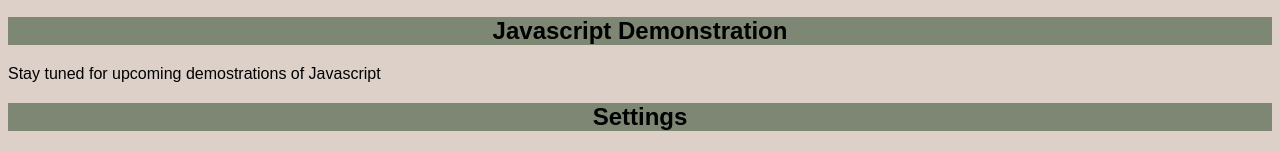
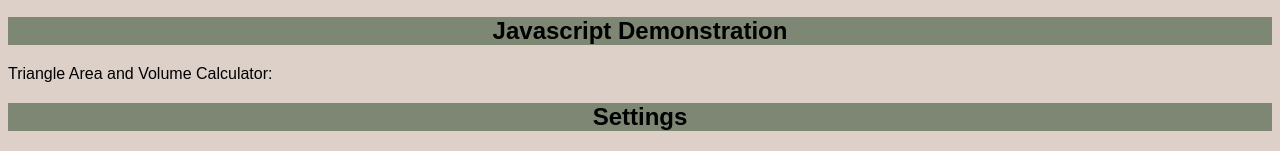
Before and after one commit to acobja/acobja.github.io, a plain HTML site: page index.html in a window 1280 px wide. Shown: the part 649-800 px from the top of the page. Drawn offline with Linux system fonts and the light colour scheme.

Commit message:
added area calculator

```diff
--- a/index.html
+++ b/index.html
@@ -13,7 +13,7 @@
         <p>Hey, This is Jacob Peterson, I am currently studying to complete a major in computer science at Weber State University. I am in my second year of learning computer science and I am still relativly new to the subject. I currently do not have a prefered coding language as I am still learing most of them but I currently know C++ the best. I am 6' 7" tall and I dont play bascketball. When I have free time Im either flipping burgers at work or playing video games at home. I am developing this site as a portfolio to showcase the projects I will have worked on throughout my classes.</p>
     <h2 id ="heading2" class="heading">Javascript Demonstration</h2>
 
-    <p>Stay tuned for upcoming demostrations of Javascript</p>
+    <p>Triangle Area and Volume Calculator: <href></href></p>
 
     <h2 id ="heading3" class="heading">Settings</h2>
 
```
